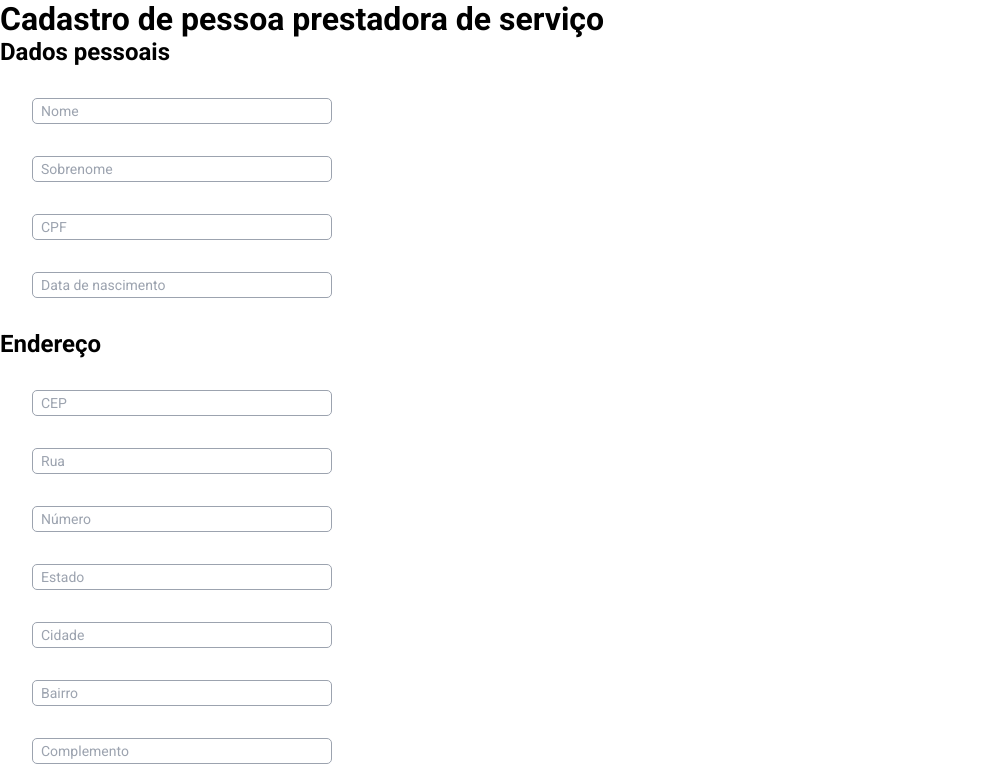
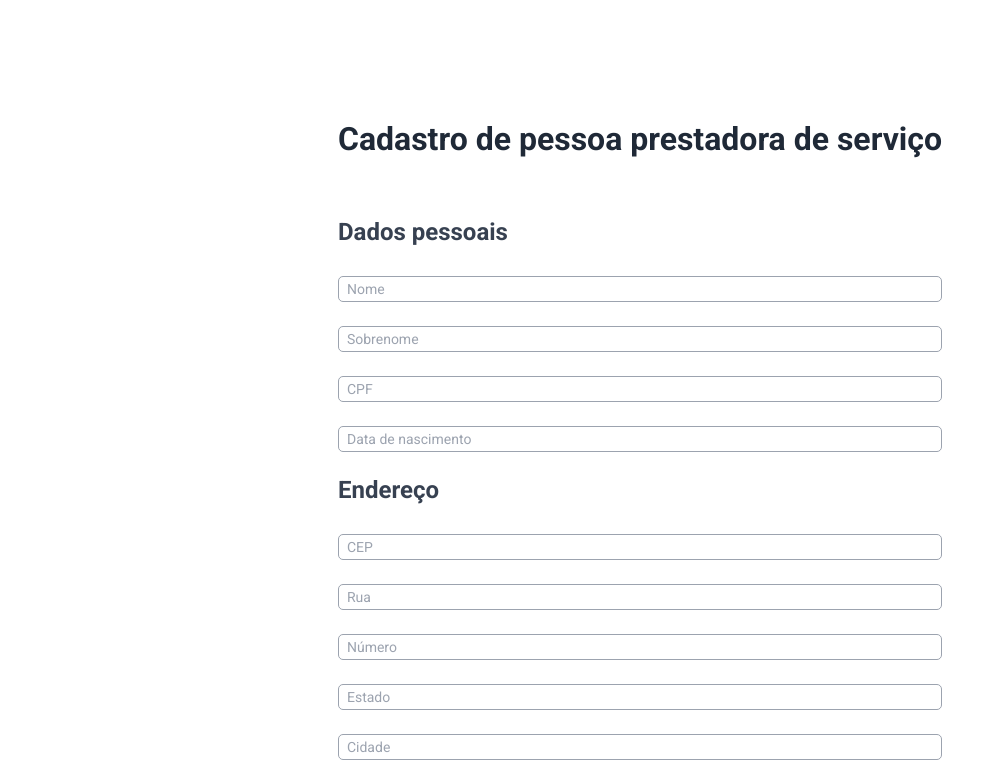
Before and after one commit to matheusg18/sogo-frontend-challenge, a React (Create React App) app: page /register/person in a window 1280 px wide. Shown: the top 782 px of the page, without its empty margins (0-1004 px from the left). Built offline with nearby package versions, Linux system fonts and the light colour scheme.

Commit message:
feat: add styles to RegisterPerson

```diff
--- a/src/components/TextInput/styles.scss
+++ b/src/components/TextInput/styles.scss
@@ -7,8 +7,9 @@ $input-focus-color: #60a5fa;
 $error-color: #dc2626;
 
 .input-container {
-  margin: space(8);
+  margin-bottom: space(6);
   position: relative;
+  min-width: 300px;
 
   &__input {
     font-family: inherit;
@@ -18,7 +19,7 @@ $error-color: #dc2626;
     border: 1px solid $input-border-color;
     border-radius: 5px;
     outline: none;
-    min-width: 300px;
+    width: 100%;
 
     &--error {
       border-color: $error-color;
--- a/src/pages/RegisterPerson/index.tsx
+++ b/src/pages/RegisterPerson/index.tsx
@@ -5,6 +5,7 @@ import { IRegisterPersonFormValues } from '../../interfaces';
 import TextInput from '../../components/TextInput';
 import { registerPersonValidation } from '../../validations';
 import Button from '../../components/Button';
+import './styles.scss';
 
 function RegisterPerson() {
   const initialValues: IRegisterPersonFormValues = {
@@ -40,18 +41,19 @@ function RegisterPerson() {
   };
 
   return (
-    <div>
-      <h1>Cadastro de pessoa prestadora de serviço</h1>
-      <form onSubmit={formik.handleSubmit}>
-        <h2>Dados pessoais</h2>
-
+    <main className="register-person-page">
+      <div className="register-person-page__container">
+        <h1 className="register-person-page__h1">Cadastro de pessoa prestadora de serviço</h1>
+        <form className="register-person-page__form" onSubmit={formik.handleSubmit}>
+          <h2 className="register-person-page__h2">Dados pessoais</h2>
+          <div className="register-person-page__personal-data-container">
             <TextInput name="firstName" placeholder="Nome" formik={formik} />
             <TextInput name="lastName" placeholder="Sobrenome" formik={formik} />
             <TextInput name="cpf" placeholder="CPF" formik={formik} />
             <TextInput name="birthDate" placeholder="Data de nascimento" formik={formik} />
-
-        <h2>Endereço</h2>
-
+          </div>
+          <h2 className="register-person-page__h2">Endereço</h2>
+          <div className="register-person-page__address-data-container">
             <TextInput name="cep" placeholder="CEP" handleBlur={handleCepBlur} formik={formik} />
             <TextInput name="street" placeholder="Rua" formik={formik} readOnly />
             <TextInput name="number" placeholder="Número" formik={formik} />
@@ -59,10 +61,11 @@ function RegisterPerson() {
             <TextInput name="city" placeholder="Cidade" formik={formik} readOnly />
             <TextInput name="district" placeholder="Bairro" formik={formik} readOnly />
             <TextInput name="complement" placeholder="Complemento" formik={formik} />
-
+          </div>
           <Button type="submit">Cadastrar</Button>
         </form>
       </div>
+    </main>
   );
 }
 
--- /dev/null
+++ b/src/pages/RegisterPerson/styles.scss
@@ -0,0 +1,34 @@
+@use '../../styles/utils' as *;
+
+$h1-font-color: #1f2937;
+$h2-font-color: #374151;
+
+.register-person-page {
+  width: fit-content;
+  margin: space(30) auto;
+
+  &__h1 {
+    color: $h1-font-color;
+    margin-bottom: space(15);
+  }
+
+  &__h2 {
+    color: $h2-font-color;
+    margin-bottom: space(7.5);
+  }
+
+  &__form {
+    display: flex;
+    flex-direction: column;
+  }
+
+  &__personal-data-container {
+    display: flex;
+    flex-direction: column;
+  }
+
+  & .button-component {
+    margin-top: space(8);
+    align-self: center;
+  }
+}
```
Lines whose indentation alone changed are shown as unchanged.
